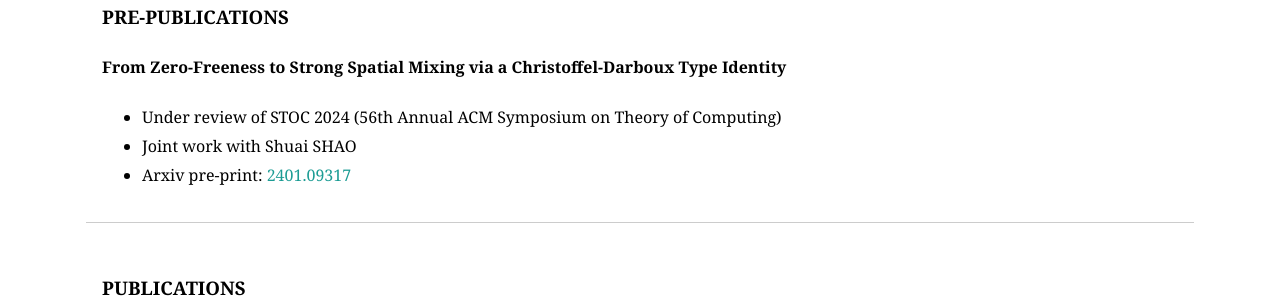
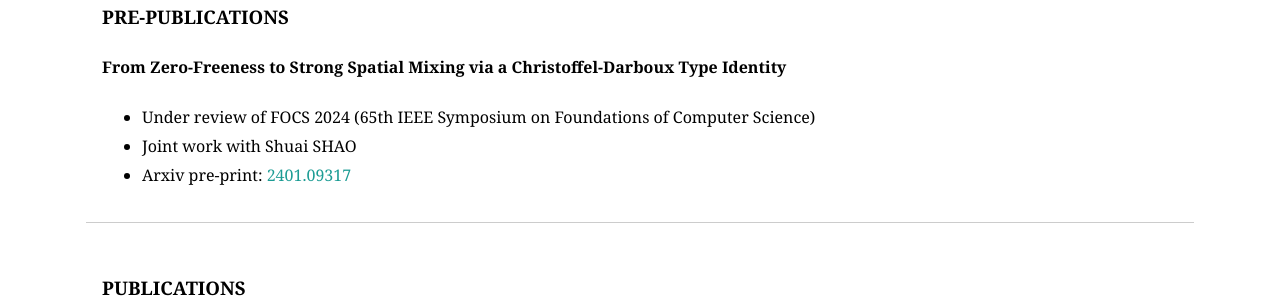
Before and after one commit to XiaoweiYEXavier/XiaoweiYEXavier.github.io, a Jekyll site: the page Publications/index.html, which Jekyll copies as it is, in a window 1280 px wide. Shown: the part 265-565 px from the top of the page. Built offline with Jekyll 4.4.1, drawn with Linux system fonts in a browser that asks for light colours; nearby versions of some CDN libraries; some web fonts are replaced.

Commit message:
Update index.html

```diff
--- a/Publications/index.html
+++ b/Publications/index.html
@@ -25,7 +25,7 @@
         <div class='column'>
           <h4>From Zero-Freeness to Strong Spatial Mixing via a Christoffel-Darboux Type Identity</h4>
 		<ul>
-	        		<li>Under review of STOC 2024 (56th Annual ACM Symposium on Theory of Computing)</a></li>
+	        		<li>Under review of FOCS 2024 (65th IEEE Symposium on Foundations of Computer Science)</a></li>
 		        	<li>Joint work with Shuai SHAO</a></li>
 			        <li>Arxiv pre-print: <a href="https://arxiv.org/abs/2401.09317">2401.09317</a></li>
 	    		</ul>
```
